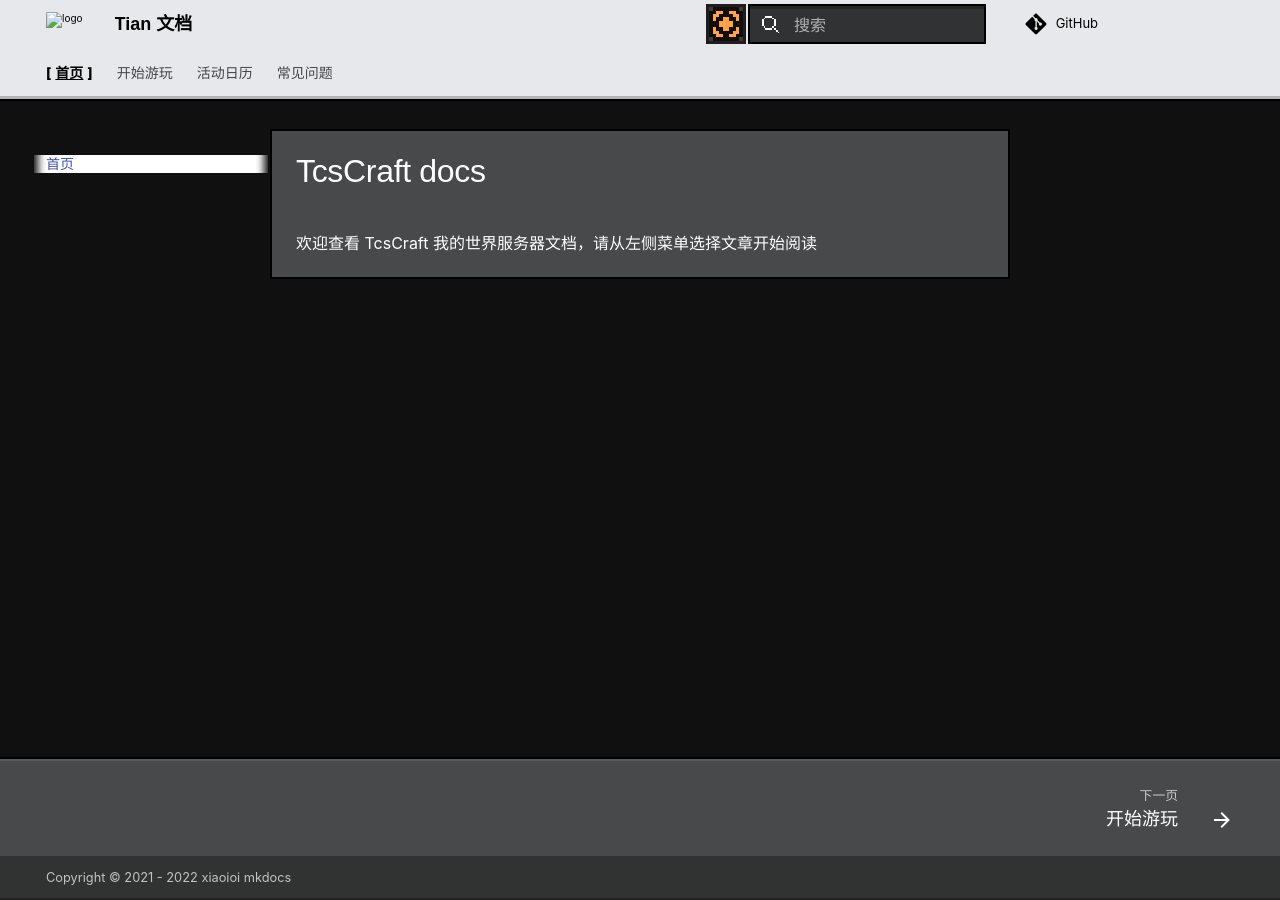
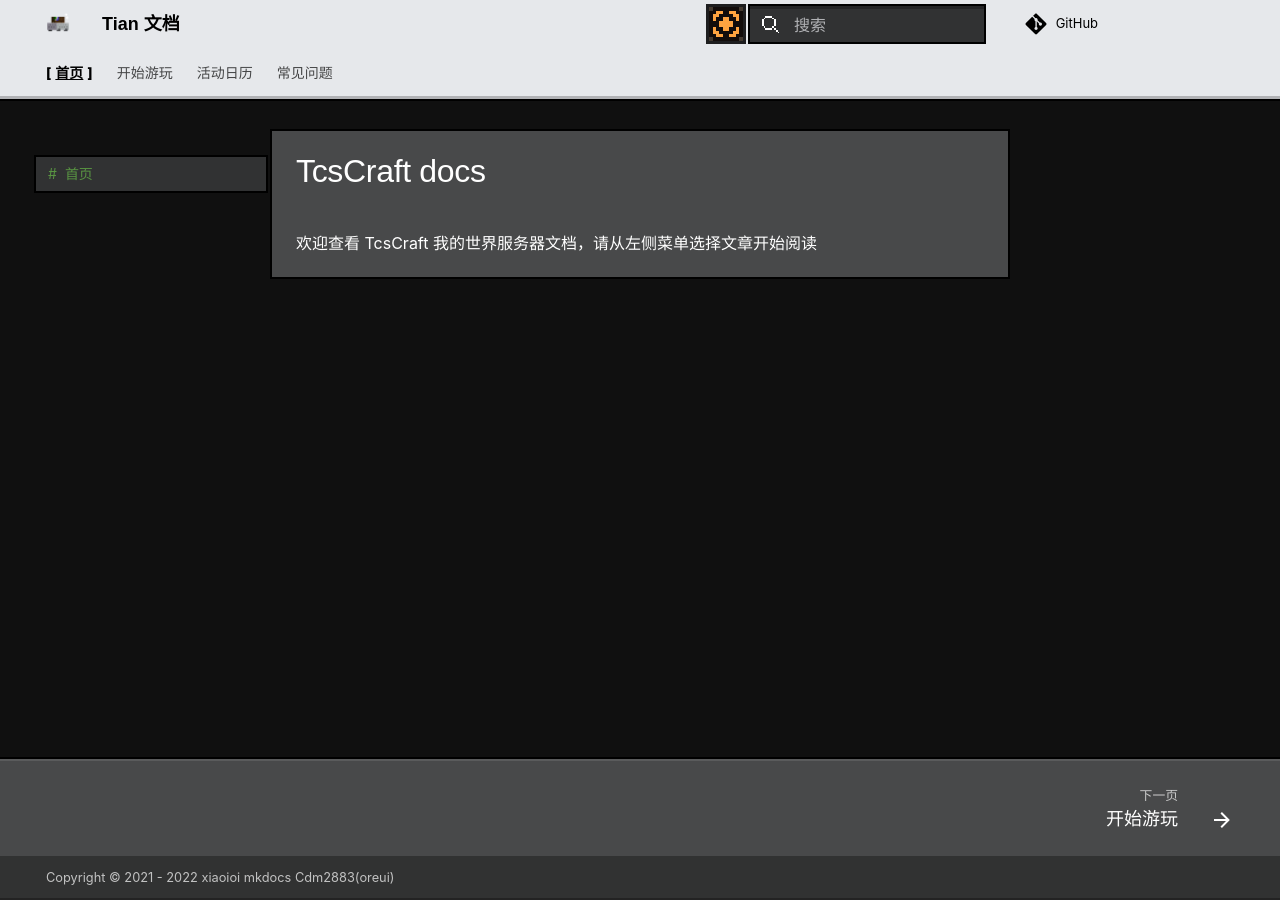
Before and after one commit to xiaoioi/TcsCraftdocs, an MkDocs documentation site: the page built from docs/index.md, in a window 1280 px wide. Built offline with MkDocs 1.6.1 and Material for MkDocs 9.7.7, drawn with Linux system fonts in a browser that asks for light colours; some web fonts are replaced; comment, search, counter and statistics services are not loaded.

Commit message:
2024-09-30 21:37:26

```diff
--- a/mkdocs.yml
+++ b/mkdocs.yml
@@ -43,7 +43,7 @@
     - 开始游玩: start.md
     - 活动日历: announcement.md
     - 常见问题: help.md
-copyright: Copyright &copy; 2021 - 2022 xiaoioi mkdocs
+copyright: Copyright &copy; 2021 - 2022 xiaoioi mkdocs       Cdm2883(oreui)
 extra:
   generator: false
 markdown_extensions:
@@ -53,4 +53,4 @@
 repo_url: https://github.com/xiaoioi/TcsCraftdocs
 
 extra_css:
-  - css/mk-ore/main.css
+  - assets//mk-ore/main.css
```
Also changed, not shown: docs/assets/font/minecraft-five-bold.otf (added), docs/assets/font/minecraft-five.otf (added), docs/assets/font/minecraft-ten.ttf (added), docs/assets/font/mojangles.ttf (added), docs/assets/header.css (renamed from docs/css/header.css), docs/assets/img/logo.png (added), docs/assets/mk-ore/color.css (renamed from docs/css/mk-ore/color.css), docs/assets/mk-ore/content.css (renamed from docs/css/mk-ore/content.css), docs/assets/mk-ore/font.css (renamed from docs/css/mk-ore/font.css), docs/assets/mk-ore/footer.css (renamed from docs/css/mk-ore/footer.css), docs/assets/mk-ore/header.css (renamed from docs/css/mk-ore/header.css), docs/assets/mk-ore/main.css (renamed from docs/css/mk-ore/main.css), docs/assets/mk-ore/navigate.css (renamed from docs/css/navigate.css), 2 other files.
